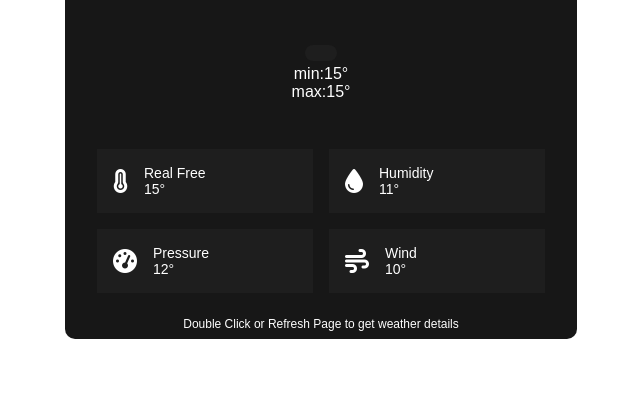
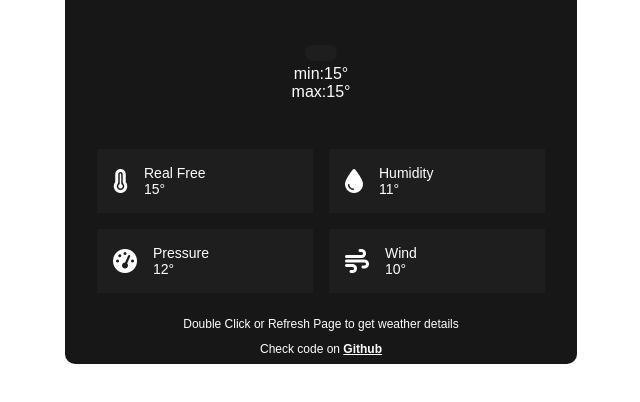
Before and after one commit to Icon3610/open-weather, a plain HTML site: page index.html in a window 1280 px wide. Shown: the part 130-532 px from the top of the page, without its empty margins (319-959 px from the left). Drawn offline with Linux system fonts and the light colour scheme; no server answers.

Commit message:
Add files via upload

```diff
--- a/index.html
+++ b/index.html
@@ -67,6 +67,7 @@
             </div>
         </div>
         <p class="footer">Double Click or Refresh Page to get weather details<p>
+            <p class="footer2">Check code on <a href="https://github.com/Icon3610/open-weather">Github</a></p>
     <script src="https://kit.fontawesome.com/a692e1c39f.js" crossorigin="anonymous" ></script>
     <script src="script.js"></script>
 </body>
--- a/style.css
+++ b/style.css
@@ -12,6 +12,15 @@
     font-size: 12px;
     text-align: center;
     margin-top: 2em;
+}
+.footer2 {
+    margin-top: 0.9em;
+    font-size: 12px;
+    text-align: center;
+}
+.footer2 a{
+    font-weight: bold;
+    color: white;
 }
 .container {
     background:#171717;
```
